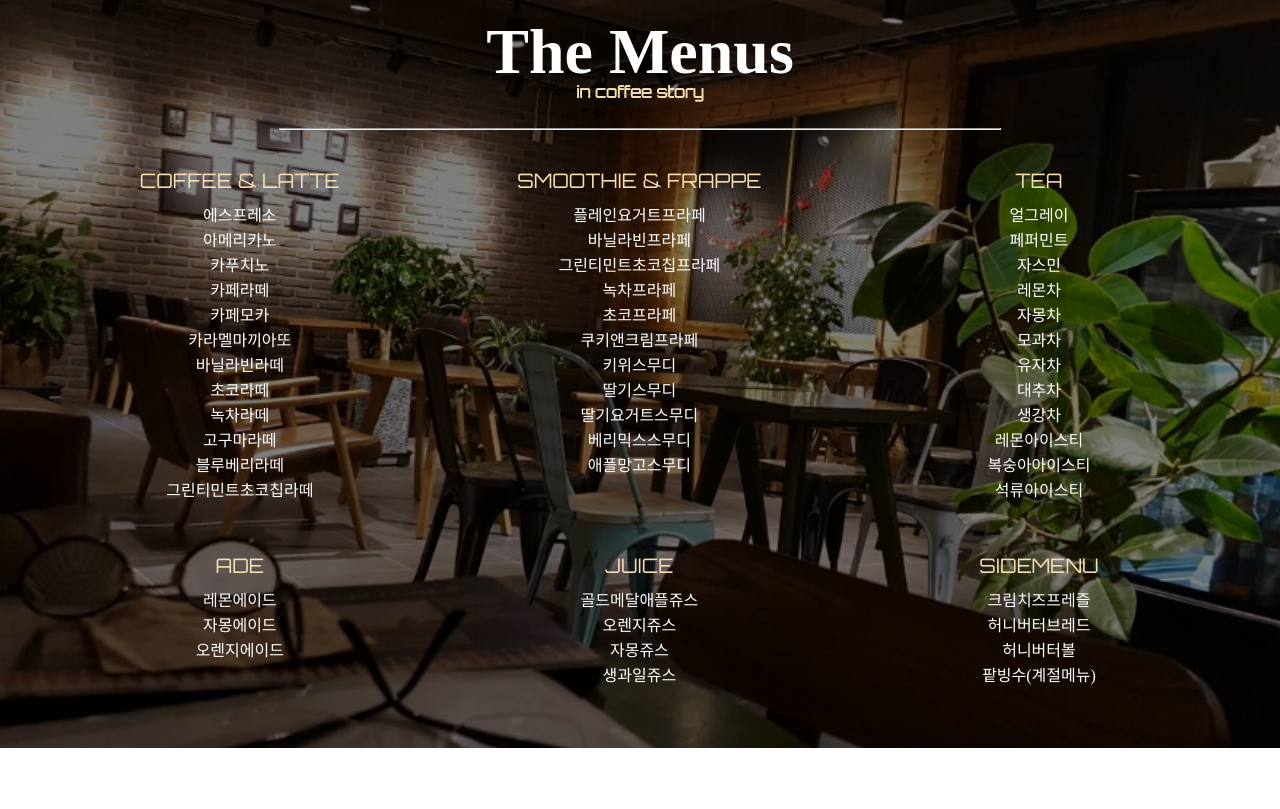
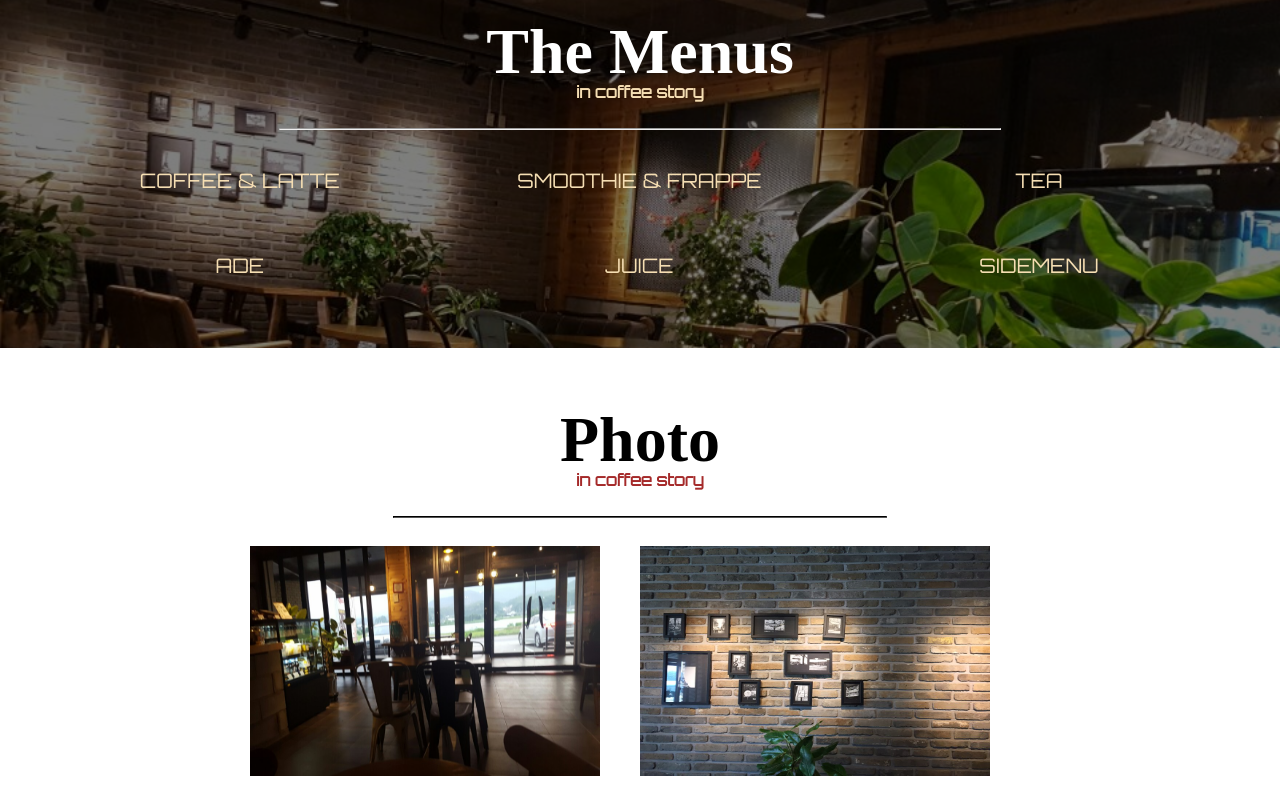
Before and after one commit to skyho31/coffeeStory, a React app: page / in a window 1280 px wide. Shown: the part 1191-2000 px from the top of the page. Built offline with nearby package versions, Linux system fonts and the light colour scheme; a web font is replaced by a local one.

Commit message:
요청으로 인한 상세메뉴 임시 삭제

```diff
--- a/src/components/Menu.js
+++ b/src/components/Menu.js
@@ -87,14 +87,14 @@ class MenuDescription extends Component {
 			return(
 				<ul>
 					<li className="menuListTitle">{this.props.title}</li>
-					{this._renderMenu(this.props.list)}
+					{/*this._renderMenu(this.props.list)*/}
 				</ul>
 			)
 		} else if (this.props.device === "mobile"){
 			return(
 				<ul style={{paddingTop:'0px', paddingBottom:'0px'}}>
 					<li className="menuListTitle" onClick={() => this._toggleMenu()}>{this.props.title}</li>
-					{this.state.isOpened && this._renderMenu(this.props.list)}
+					{/*this.state.isOpened && this._renderMenu(this.props.list)*/}
 				</ul>
 			)
 		}
```
